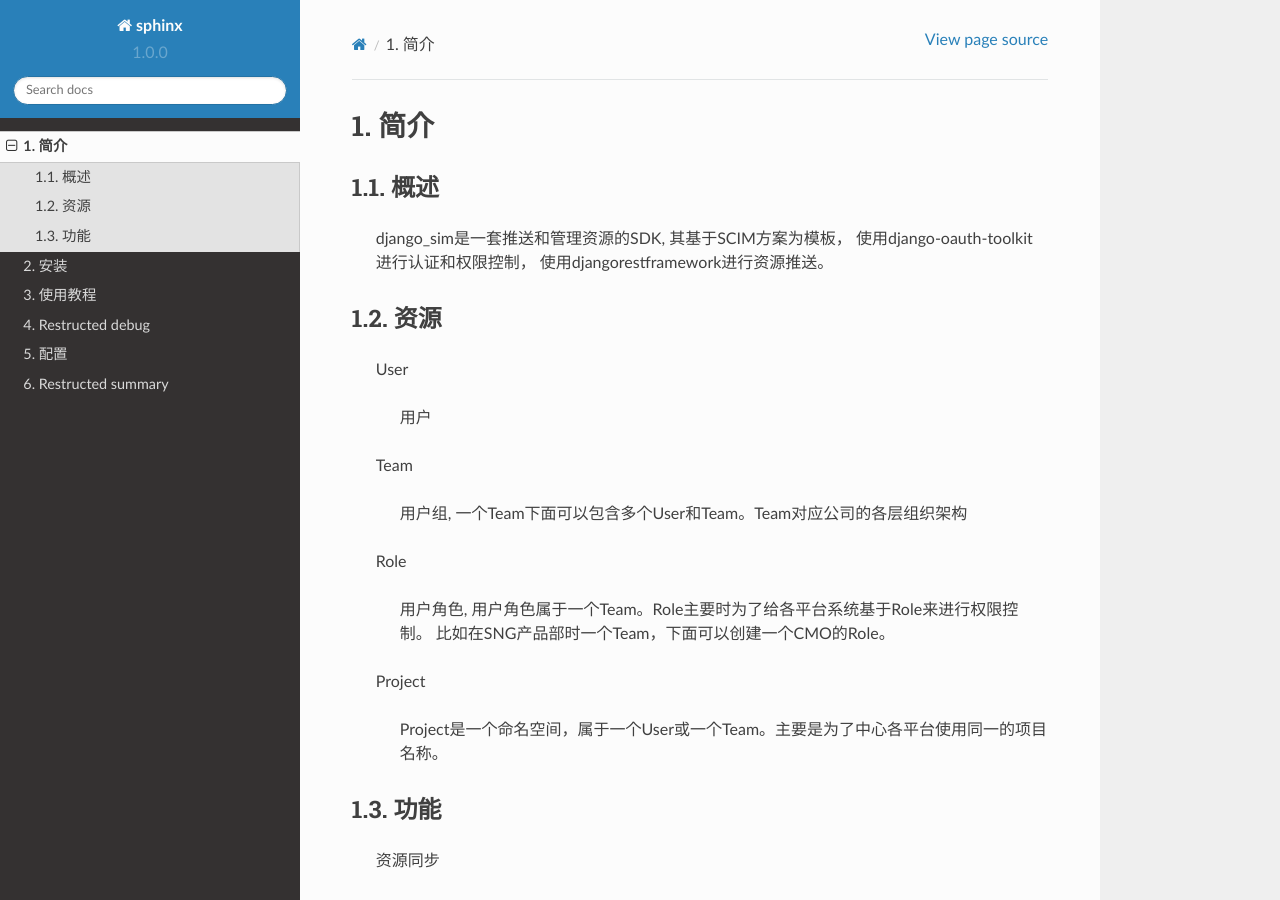
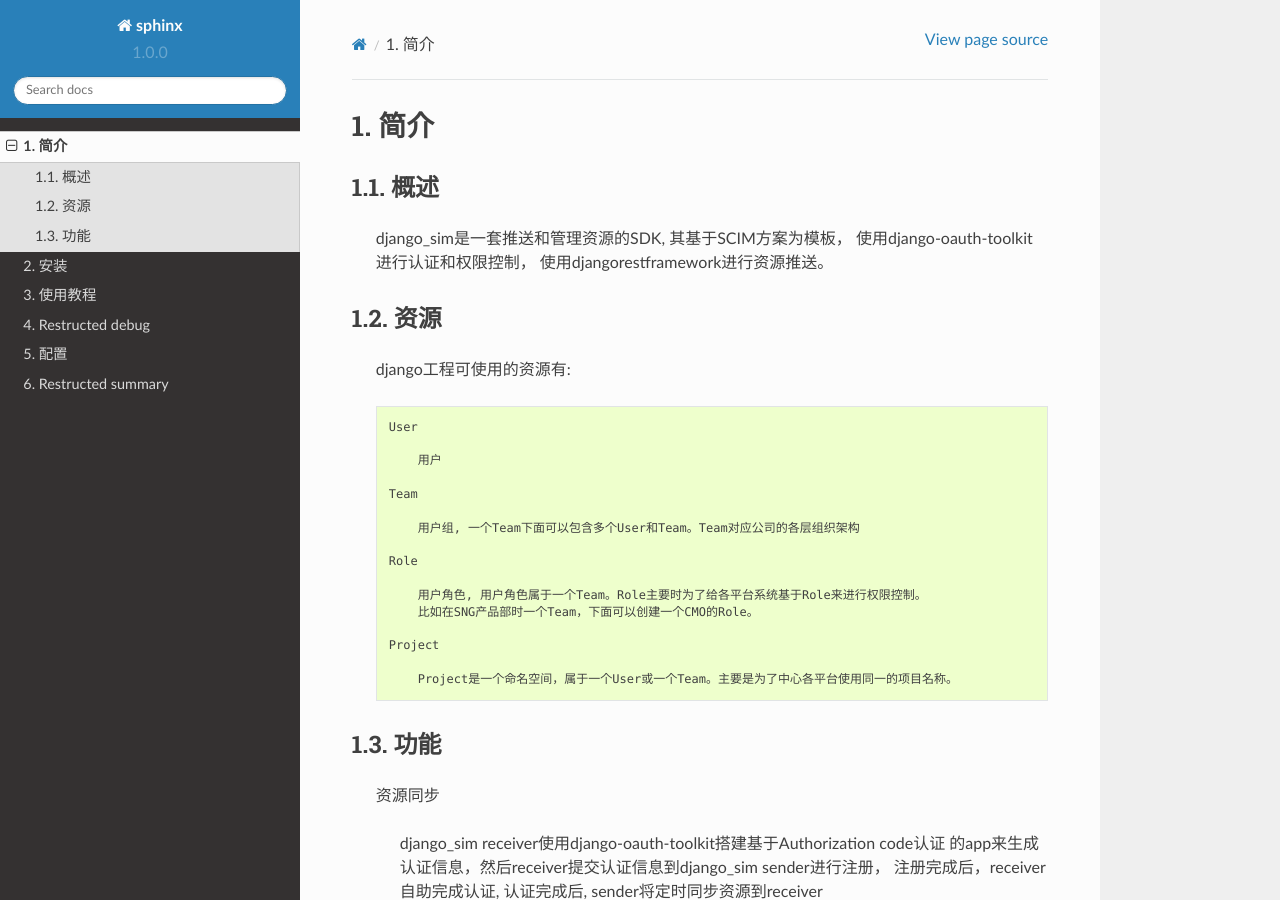
Before and after one commit to damoncheng/Sphinx, a Sphinx documentation site: the page built from source/restructed/django_sim_introdution.rst, in a window 1280 px wide and 900 px high. Built offline with Sphinx 7.4.7 and the Read the Docs theme 2.0.0, drawn with Linux system fonts in a browser that asks for light colours.

Commit message:
django_sim introduce

```diff
--- a/source/restructed/django_sim_introdution.rst
+++ b/source/restructed/django_sim_introdution.rst
@@ -12,22 +12,24 @@
 资源
 ============================================================
 
-    User
+    django工程可使用的资源有::
 
-        用户
+        User
 
-    Team
+            用户
 
-        用户组, 一个Team下面可以包含多个User和Team。Team对应公司的各层组织架构
+        Team
 
-    Role
+            用户组, 一个Team下面可以包含多个User和Team。Team对应公司的各层组织架构
 
-        用户角色, 用户角色属于一个Team。Role主要时为了给各平台系统基于Role来进行权限控制。
-        比如在SNG产品部时一个Team，下面可以创建一个CMO的Role。
+        Role
 
-    Project
+            用户角色, 用户角色属于一个Team。Role主要时为了给各平台系统基于Role来进行权限控制。
+            比如在SNG产品部时一个Team，下面可以创建一个CMO的Role。
 
-        Project是一个命名空间，属于一个User或一个Team。主要是为了中心各平台使用同一的项目名称。
+        Project
+
+            Project是一个命名空间，属于一个User或一个Team。主要是为了中心各平台使用同一的项目名称。
 
 
 功能
```
Also changed, not shown: 1 other file.
